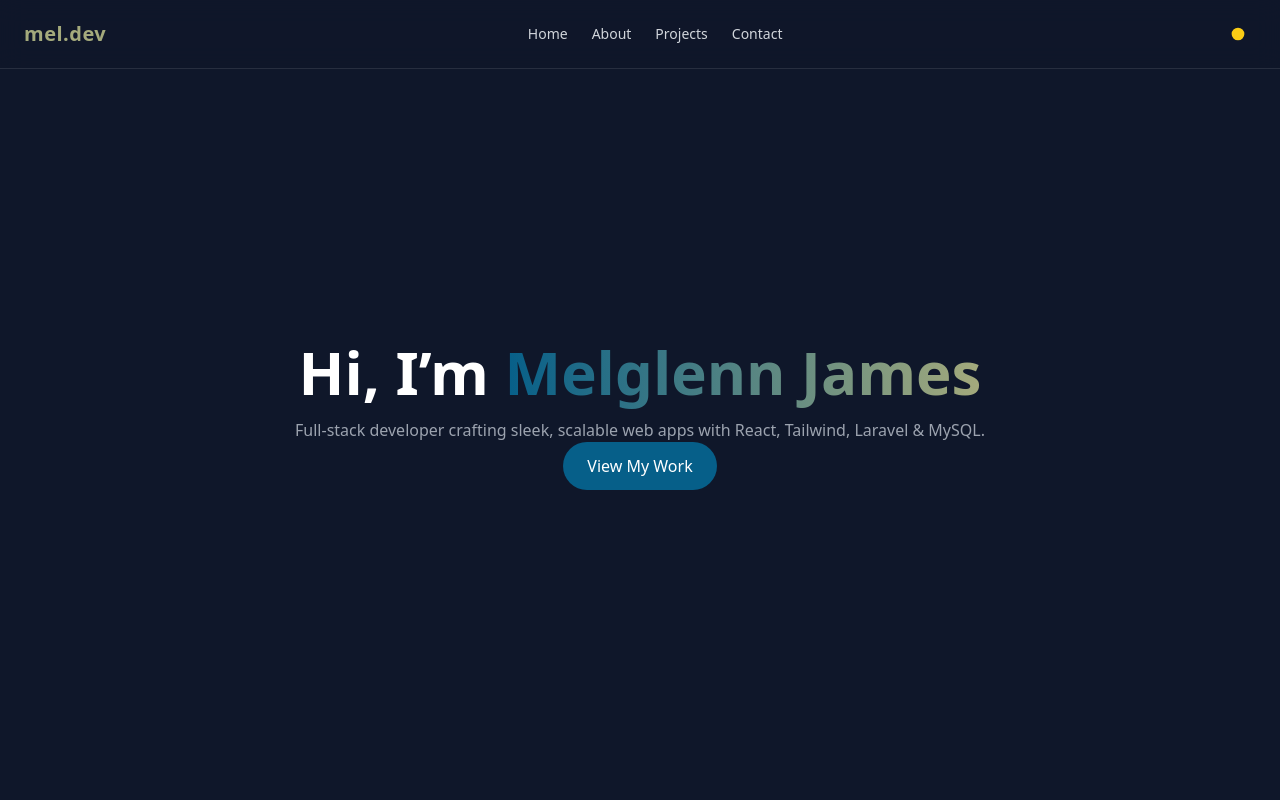
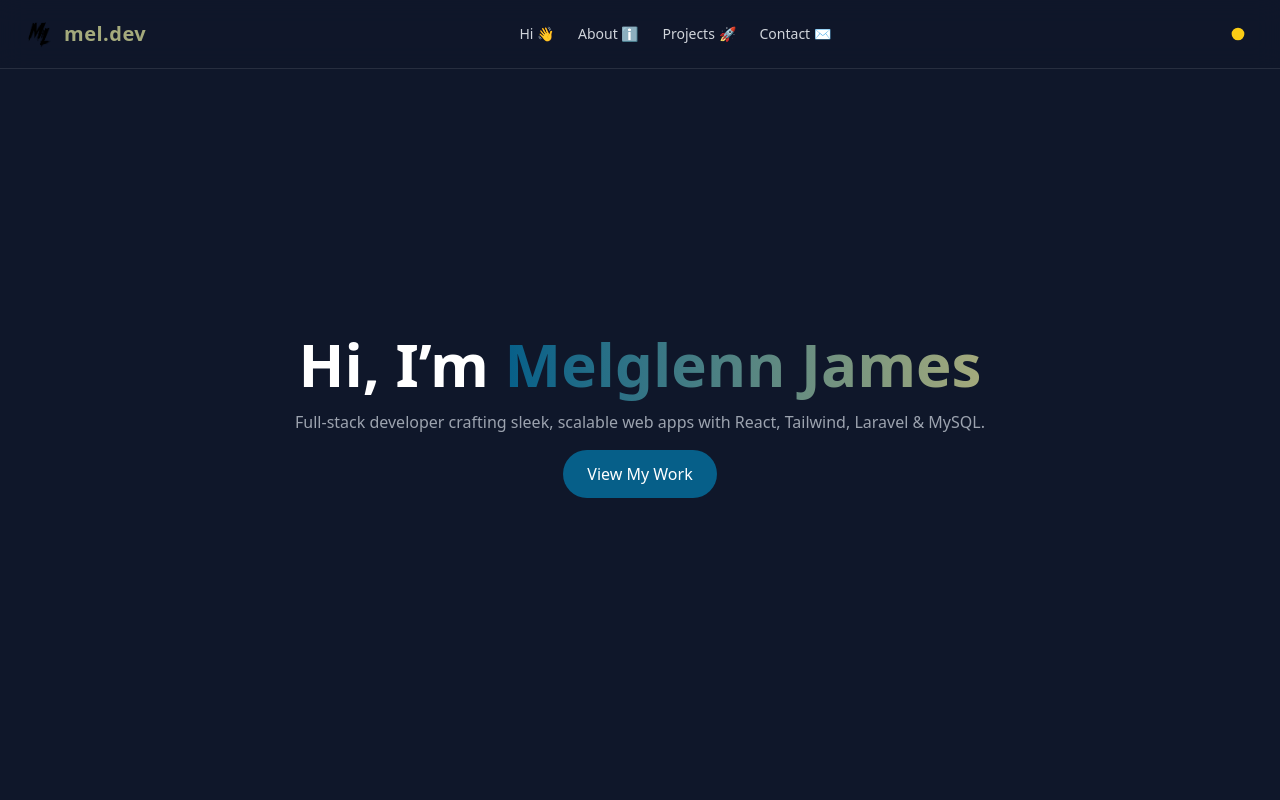
Before and after one commit to mjklench/lonogan-portfolio, a React (Vite) app: page / in a window 1280 px wide. Shown: the top 800 px of the page. Built offline with nearby package versions, Linux system fonts and the light colour scheme.

Commit message:
minor changes
- added logo
- changed a few nav items

```diff
--- a/index.html
+++ b/index.html
@@ -2,7 +2,7 @@
 <html lang="en">
   <head>
     <meta charset="UTF-8" />
-    <link rel="icon" type="image/svg+xml" href="/vite.svg" />
+    <link rel="icon" type="image/png" sizes="32x32" href="/mjkl-logo-2025.png" />
     <script src="https://cdn.tailwindcss.com"></script>
     <meta name="viewport" content="width=device-width, initial-scale=1.0" />
     <title>mel.dev</title>
--- a/src/App.jsx
+++ b/src/App.jsx
@@ -19,21 +19,46 @@ export default function App() {
       {/* Navbar */}
       <nav className="fixed top-0 left-0 w-full z-50 bg-[#0f172acc] backdrop-blur-md border-b border-white/10 transition-colors duration-300">
         <div className="max-w-7xl mx-auto px-6 py-4 flex items-center justify-between">
-          <div className="text-xl font-bold tracking-wide text-[#A4AA7C]">
-            mel.dev
-          </div>
+        <div className="flex items-center text-xl font-bold tracking-wide text-[#A4AA7C]">
+          <img
+            src="/mjkl-logo-2025.png"
+            alt="Melglenn logo"
+            className="h-8 w-8 mr-2"
+          />
+          <span>mel.dev</span>
+        </div>
           <ul className="flex gap-6 text-sm text-gray-300 font-medium">
             <li>
-              <a href="#hero" className="hover:text-[#065F89] transition-colors duration-200">Home</a>
+              <a
+                href="#hero"
+                className="hover:text-[#065F89] transition-colors duration-200"
+              >
+                Hi <span role="img" aria-label="waving hand">👋</span>
+              </a>
             </li>
             <li>
-              <a href="#about" className="hover:text-[#065F89] transition-colors duration-200">About</a>
+              <a
+                href="#about"
+                className="hover:text-[#065F89] transition-colors duration-200"
+              >
+                About <span role="img" aria-label="information">ℹ️</span>
+              </a>
             </li>
             <li>
-              <a href="#projects" className="hover:text-[#065F89] transition-colors duration-200">Projects</a>
+              <a
+                href="#projects"
+                className="hover:text-[#065F89] transition-colors duration-200"
+              >
+                Projects <span role="img" aria-label="rocket">🚀</span>
+              </a>
             </li>
             <li>
-              <a href="#contact" className="hover:text-[#065F89] transition-colors duration-200">Contact</a>
+              <a
+                href="#contact"
+                className="hover:text-[#065F89] transition-colors duration-200"
+              >
+                Contact <span role="img" aria-label="envelope">✉️</span>
+              </a>
             </li>
           </ul>
 
@@ -70,13 +95,14 @@ export default function App() {
 // Hero Section
 function Hero({ darkMode }) {
   const bg = darkMode ? 'bg-[#0f172a] text-white' : 'bg-white text-gray-900';
+  const hiColor = darkMode ? 'text-white' : 'text-[#263350]';
   return (
     <section
       id="hero"
       className={`${bg} min-h-screen flex flex-col justify-center items-center px-6 pt-24 pb-16 text-center transition-colors duration-300`}
     >
       <h1 className="text-5xl sm:text-6xl font-extrabold mb-4">
-        <span className={darkMode ? 'text-white' : 'text-gray-900'}>Hi, I’m</span>{' '}
+        <span className={hiColor}>Hi, I’m</span>{' '}
         <span className="bg-clip-text text-transparent bg-gradient-to-r from-[#065F89] to-[#A4AA7C]">
           Melglenn James
         </span>
@@ -86,7 +112,7 @@ function Hero({ darkMode }) {
       </p>
       <a
         href="#projects"
-        className={`px-6 py-3 rounded-full transition duration-300
+        className={`px-6 py-3 mt-4 rounded-full transition duration-300
           ${darkMode
             ? 'bg-[#065F89] hover:bg-[#05486b] text-white'
             : 'bg-[#065F89]/80 hover:bg-[#065F89] text-white'}
```
Also changed, not shown: public/mjkl-logo-2025.png (added).
